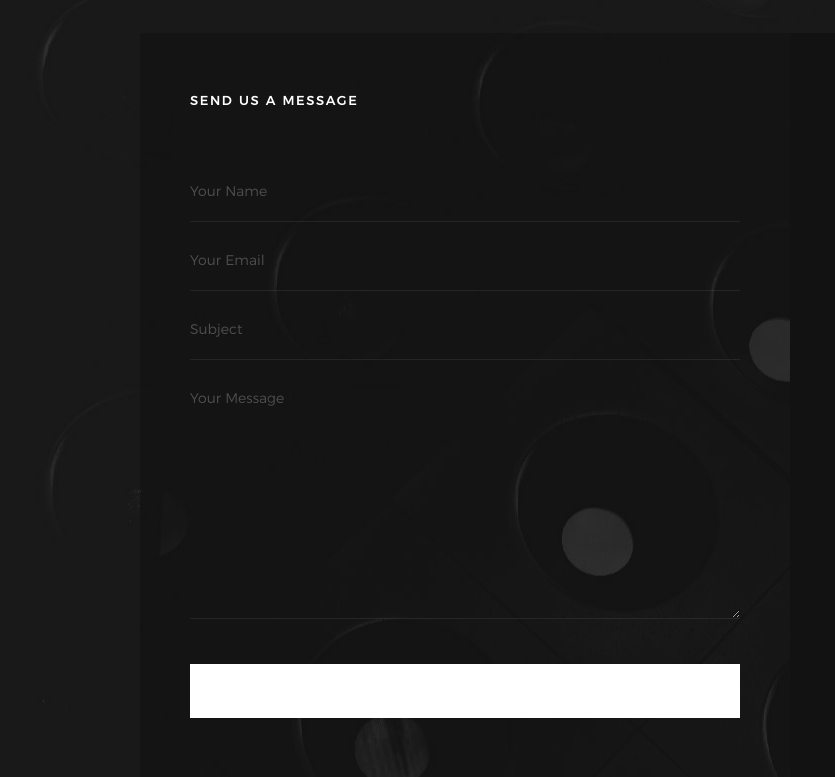
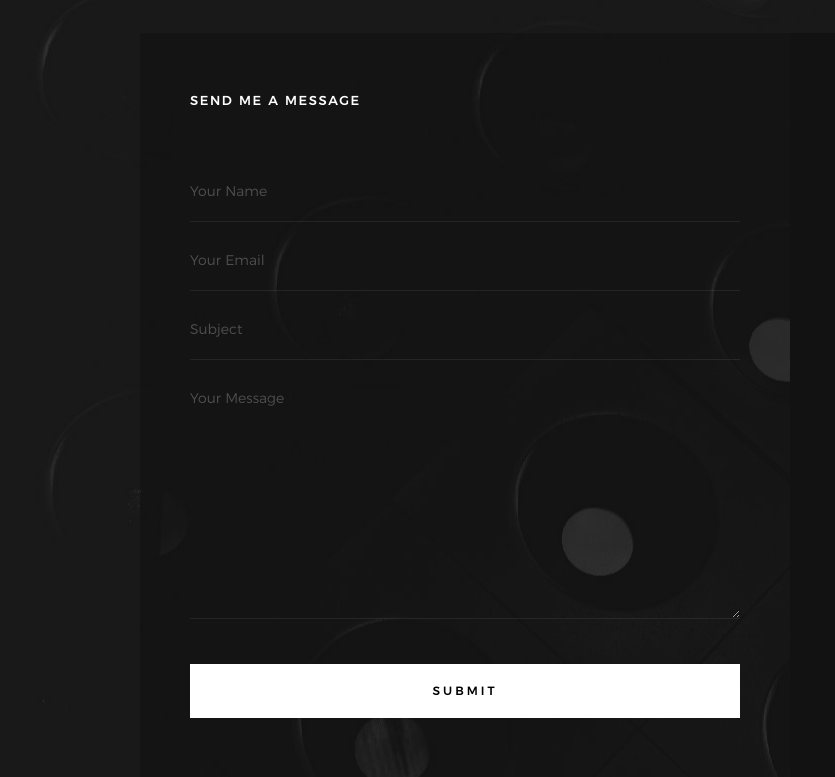
Before and after one commit to mabhi02/AVM, a plain HTML site: page index.html in a window 1280 px wide. Shown: the part 7154-7931 px from the top of the page, 0-835 px from the left. Drawn offline with Linux system fonts and the light colour scheme; files whose address does not match are found by name.

Commit message:
finishing
asdf

```diff
--- a/index.html
+++ b/index.html
@@ -551,7 +551,7 @@
 
             <div class="contact-primary">
 
-                <h3 class="h6">Send Us A Message</h3>
+                <h3 class="h6">Send Me A Message</h3>
 
                 <form data-netlify="true" name="contactForm" id="contactForm" method="post" action="" novalidate="novalidate">
                     <fieldset>
@@ -569,7 +569,7 @@
                         <textarea name="contactMessage" id="contactMessage" placeholder="Your Message" rows="10" cols="50" required="" aria-required="true" class="full-width"></textarea>
                     </div>
                     <div class="form-field">
-                        <button class="full-width btn--primary">Submit</button>
+                        <button style='color:black'; class="full-width btn--primary">Submit</button>
                         <div class="submit-loader">
                             <div class="text-loader">Sending...</div>
                             <div class="s-loader">
```
